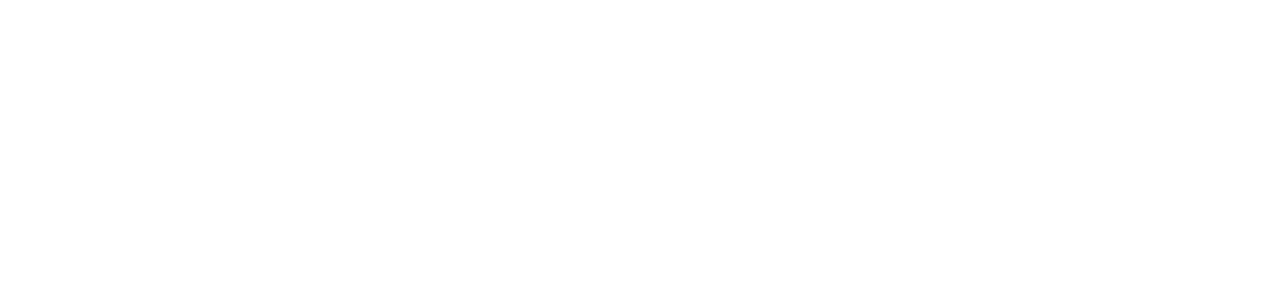
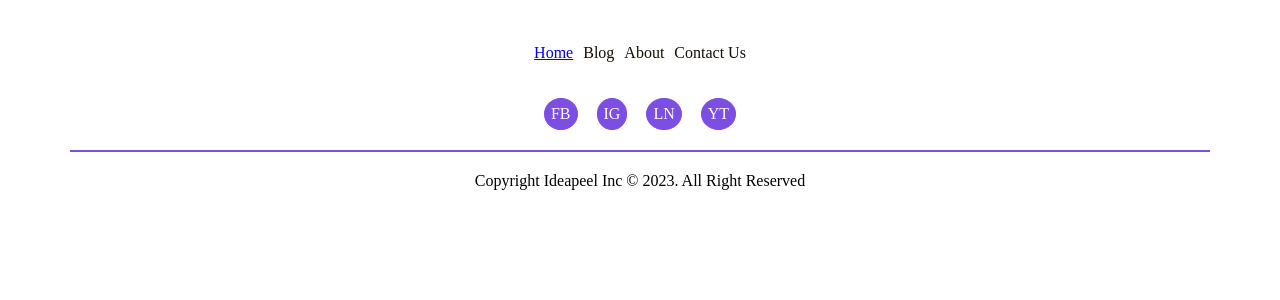
Before and after one commit to Eyyubfront/Blog-Site, a React (Vite) app in the folder blog-website/: page / in a window 1280 px wide. Before the commit this address had no page. Shown: the top 300 px of the page. Built offline with nearby package versions, Linux system fonts and the light colour scheme.

Commit message:
footer finish

```diff
--- a/blog-website/src/App.jsx
+++ b/blog-website/src/App.jsx
@@ -1,11 +1,13 @@
 import React from 'react';
 import Routing from './Routing';
 import "./assets/styles/main.css";
+import Footer from './components/Footer/Footer';
 
 function App() {
   return (
     <>
       <Routing />
+      <Footer/>
     </>
   );
 }
--- a/blog-website/src/assets/styles/main.css
+++ b/blog-website/src/assets/styles/main.css
@@ -0,0 +1,34 @@
+#footer .footer__container {
+  display: flex;
+  flex-direction: column;
+  align-items: center;
+  gap: 20px;
+}
+#footer .footer__container .footer__link {
+  display: flex;
+  flex-direction: row;
+  align-items: center;
+  gap: 10px;
+}
+#footer .footer__container .footer__link .links {
+  text-decoration: none;
+  color: rgb(21, 14, 6);
+}
+#footer .footer__container .footer__icons {
+  display: flex;
+  flex-direction: row;
+  align-items: center;
+  gap: 19px;
+}
+#footer .footer__container .footer__icons .icons__card {
+  border: 1px solid rgb(124, 78, 228);
+  border-radius: 50%;
+  background-color: rgb(124, 78, 228);
+  color: white;
+  text-align: center;
+  padding: 6px;
+}
+#footer .footer__container .footer__line {
+  border: 1px solid rgb(124, 78, 228);
+  width: 90%;
+}
--- /dev/null
+++ b/blog-website/src/assets/styles/sass/layout/_footer.scss
@@ -0,0 +1,36 @@
+#footer{
+    .footer__container{
+        display: flex;
+        flex-direction: column;
+        align-items: center;
+        gap: 20px;
+        .footer__link{
+            display: flex;
+            flex-direction: row;
+            align-items: center;
+            gap: 10px;
+            .links{
+                text-decoration: none;
+                color: rgba(21, 14, 6, 1);
+            }
+        }
+        .footer__icons{
+            display: flex;
+            flex-direction: row;
+            align-items: center;
+            gap: 19px;
+.icons__card{
+    border: 1px solid rgba(124, 78, 228, 1);
+    border-radius: 50%;
+    background-color:rgba(124, 78, 228, 1) ;
+    color: white;
+    text-align: center;
+    padding: 6px;
+}
+        }
+        .footer__line{
+            border: 1px solid  rgba(124, 78, 228, 1);
+            width: 90%;
+        }
+    }
+}
--- a/blog-website/src/assets/styles/sass/pages/_home.scss
+++ b/blog-website/src/assets/styles/sass/pages/_home.scss
@@ -0,0 +1 @@
+@import "../layout/footer";
--- /dev/null
+++ b/blog-website/src/components/Footer/Footer.jsx
@@ -0,0 +1,44 @@
+import React from 'react'
+import { Link } from 'react-router-dom'
+
+const Footer = () => {
+  return (
+    <>
+      <div id="footer">
+        <div className="footer__container">
+          <div className="footer__top">
+
+          </div>
+          <div className="footer__link">
+            <Link  >
+              <p>Home</p>
+            </Link>
+            <Link className='links'>
+              <p>Blog</p>
+            </Link>
+            <Link className='links'>
+              <p>About </p>
+            </Link>
+            <Link className='links'>
+              <p>Contact Us</p>
+            </Link>
+          </div>
+          <div className="footer__icons">
+            <span className='icons__card'>FB</span>
+            <span className='icons__card'>IG</span>
+            <span className='icons__card'>LN</span>
+            <span className='icons__card'>YT</span>
+          </div>
+          <div className="footer__line">
+
+          </div>
+          <div className="footer__copyright">
+            Copyright Ideapeel Inc © 2023. All Right Reserved
+          </div>
+        </div>
+      </div>
+    </>
+  )
+}
+
+export default Footer
```
